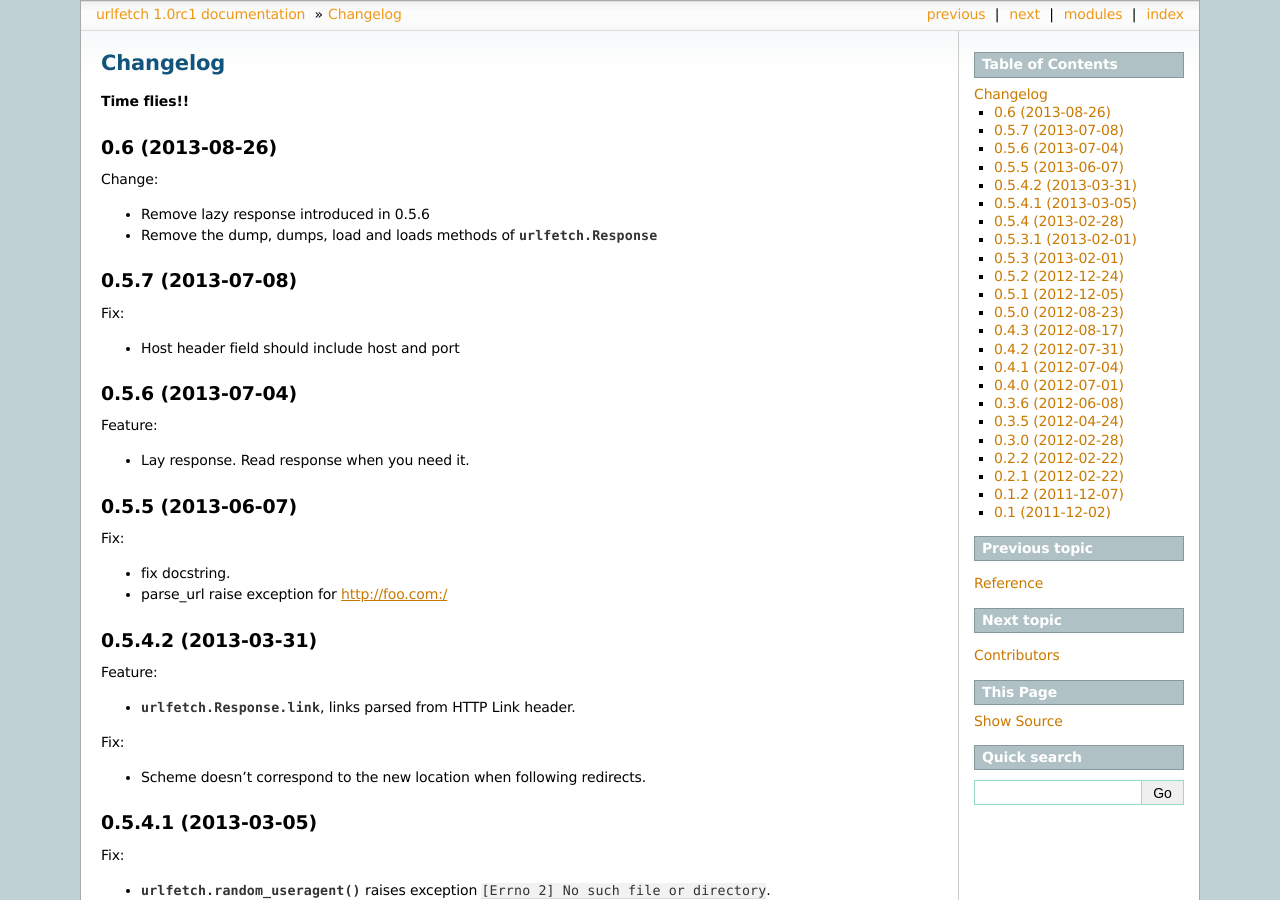
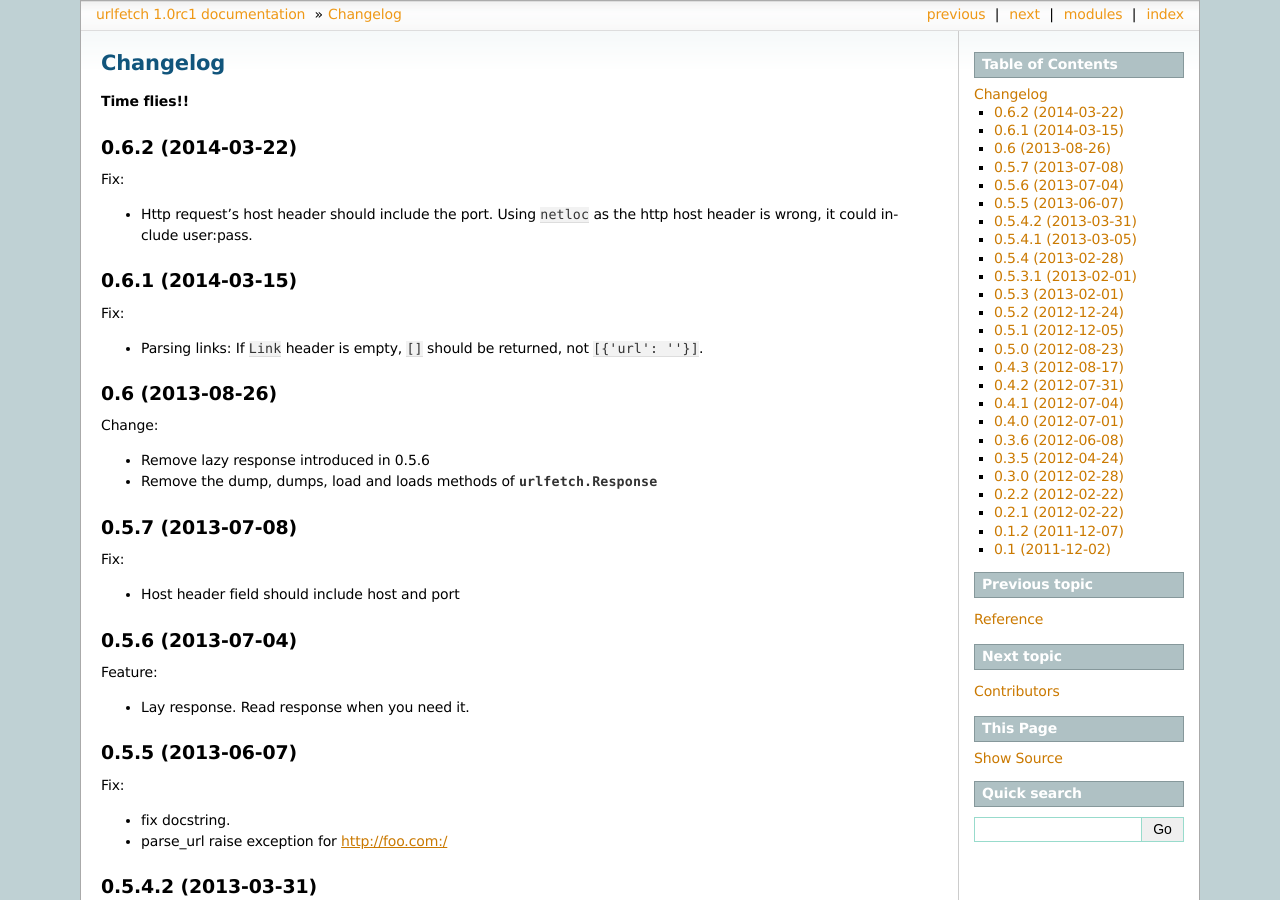
Before and after one commit to ifduyue/urlfetch, a Sphinx documentation site: the page built from doc/changelog.rst, in a window 1280 px wide and 900 px high. Built offline with Sphinx 7.4.7, drawn with Linux system fonts in a browser that asks for light colours.

Commit message:
0.6.1 and 0.6.2 changelog

```diff
--- a/doc/changelog.rst
+++ b/doc/changelog.rst
@@ -2,6 +2,20 @@ Changelog
 ===========
 
 **Time flies!!**
+
+0.6.2 (2014-03-22)
+++++++++++++++++++++
+
+Fix:
+
+* Http request's host header should include the port. Using ``netloc`` as the http host header is wrong, it could include user:pass.
+
+0.6.1 (2014-03-15)
+++++++++++++++++++++
+
+Fix:
+
+* Parsing links: If ``Link`` header is empty, ``[]`` should be returned, not ``[{'url': ''}]``.
 
 0.6   (2013-08-26)
 ++++++++++++++++++++
```
